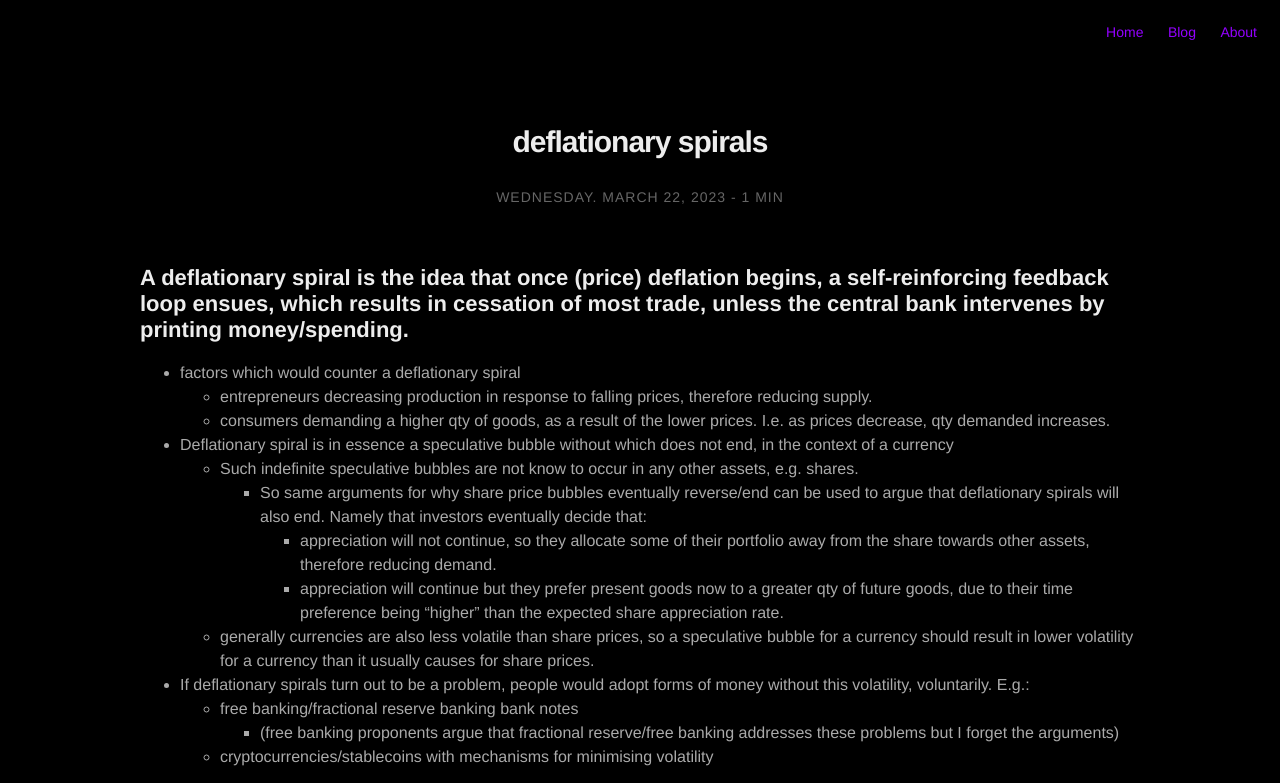
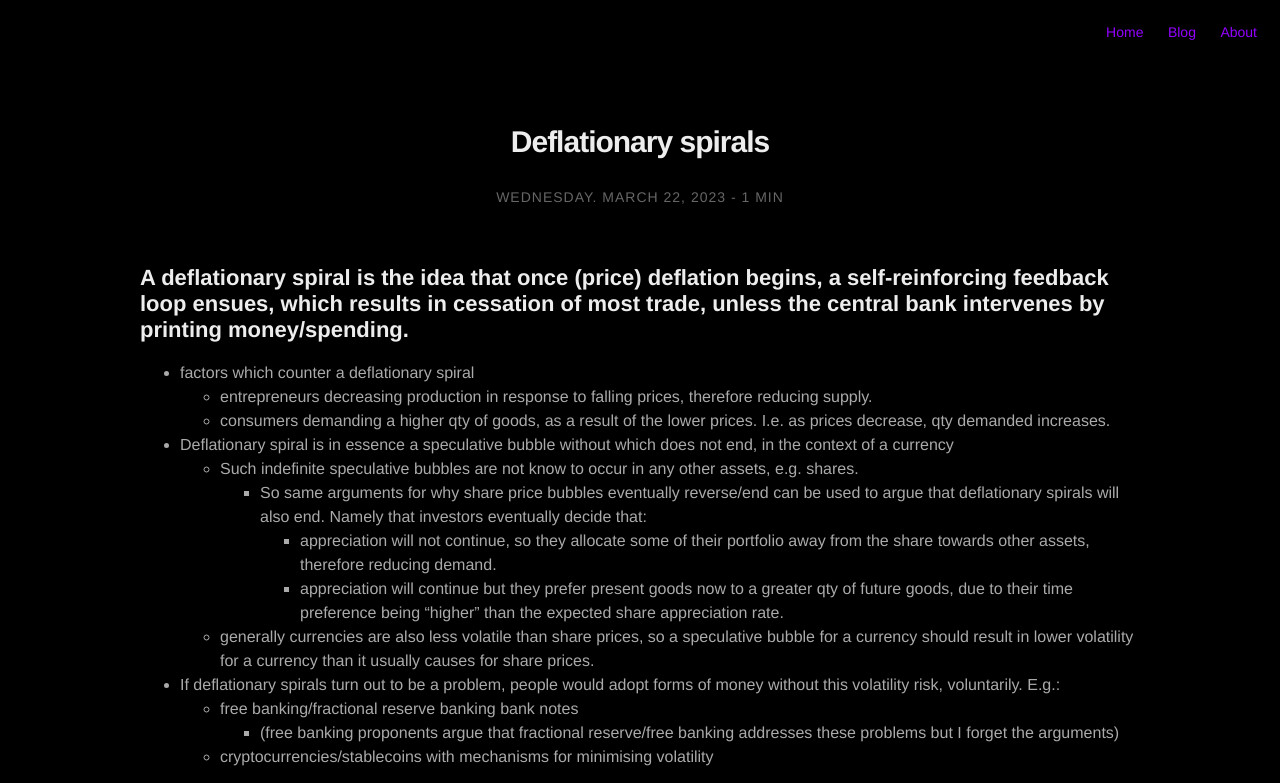
Before and after one commit to distbit0/distbit.xyz, a Jekyll site: the page built from _posts/2023-03-22-deflationary-spirals.md, in a window 1280 px wide. Shown: the top 783 px of the page. Built offline with Jekyll 4.4.1, drawn with Linux system fonts in a browser that asks for light colours; nearby versions of some CDN libraries; comment, search, counter and statistics services are not loaded.

Commit message:
2023-03-22-deflationary-spirals.md

```diff
--- a/_posts/2023-03-22-deflationary-spirals.md
+++ b/_posts/2023-03-22-deflationary-spirals.md
@@ -1,5 +1,5 @@
 ---
-title: "deflationary spirals"
+title: "Deflationary spirals"
 layout: post
 date: 2023-03-22 00:00
 headerImage: false
@@ -12,7 +12,7 @@ articleUrl: https://distbit.xyz/deflationary-spirals
 ## A deflationary spiral is the idea that once (price) deflation begins, a self-reinforcing feedback loop ensues, which results in cessation of most trade, unless the central bank intervenes by printing money/spending.
 
 
-- factors which would counter a deflationary spiral
+- factors which counter a deflationary spiral
 	- entrepreneurs decreasing production in response to falling prices, therefore reducing supply.
 	- consumers demanding a higher qty of goods, as a result of the lower prices. I.e. as prices decrease, qty demanded increases.
 
@@ -23,7 +23,7 @@ articleUrl: https://distbit.xyz/deflationary-spirals
 			- appreciation will continue but they prefer present goods now to a greater qty of future goods, due to their time preference being "higher" than the expected share appreciation rate.
 	- generally currencies are also less volatile than share prices, so a speculative bubble for a currency should result in lower volatility for a currency than it usually causes for share prices.
 
-- If deflationary spirals turn out to be a problem, people would adopt forms of money without this volatility, voluntarily. E.g.:
+- If deflationary spirals turn out to be a problem, people would adopt forms of money without this volatility risk, voluntarily. E.g.:
 	- free banking/fractional reserve banking bank notes
 		- (free banking proponents argue that fractional reserve/free banking addresses these problems but I forget the arguments)
 	- cryptocurrencies/stablecoins with mechanisms for minimising volatility
```
